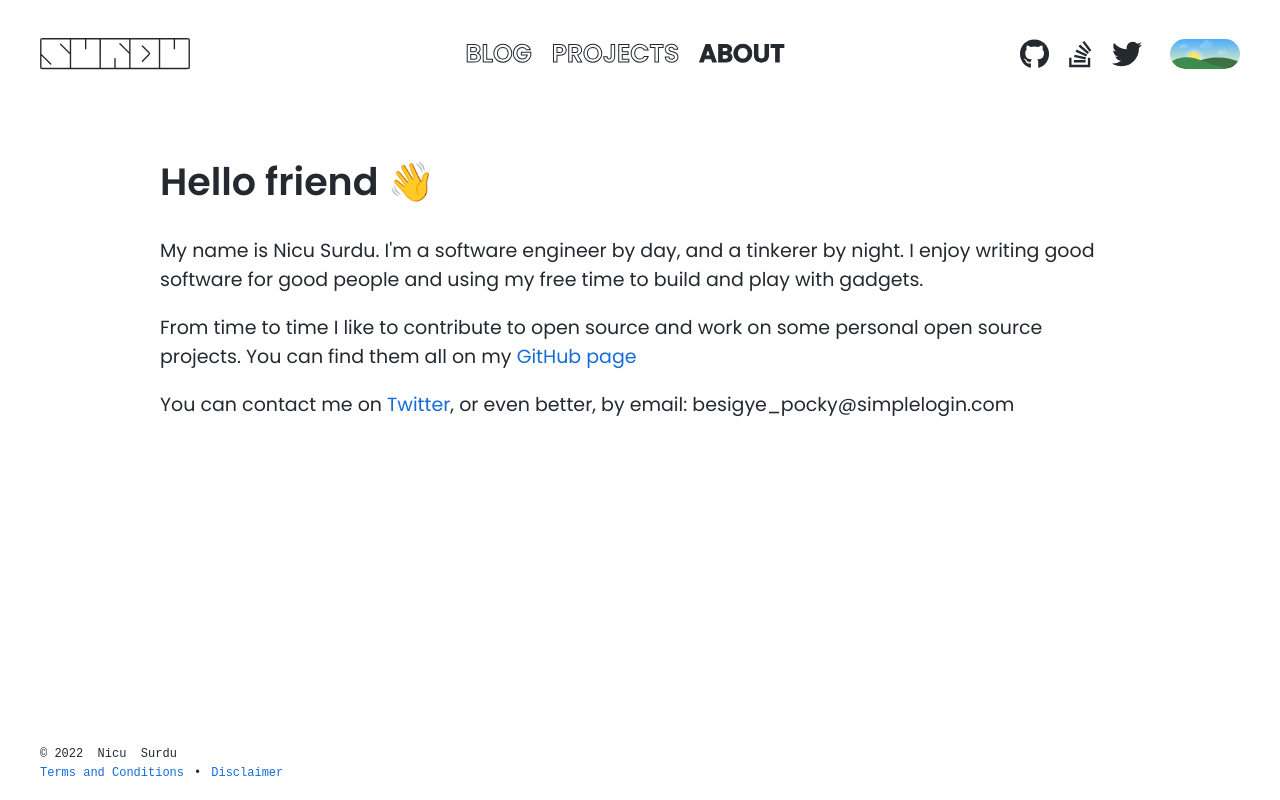
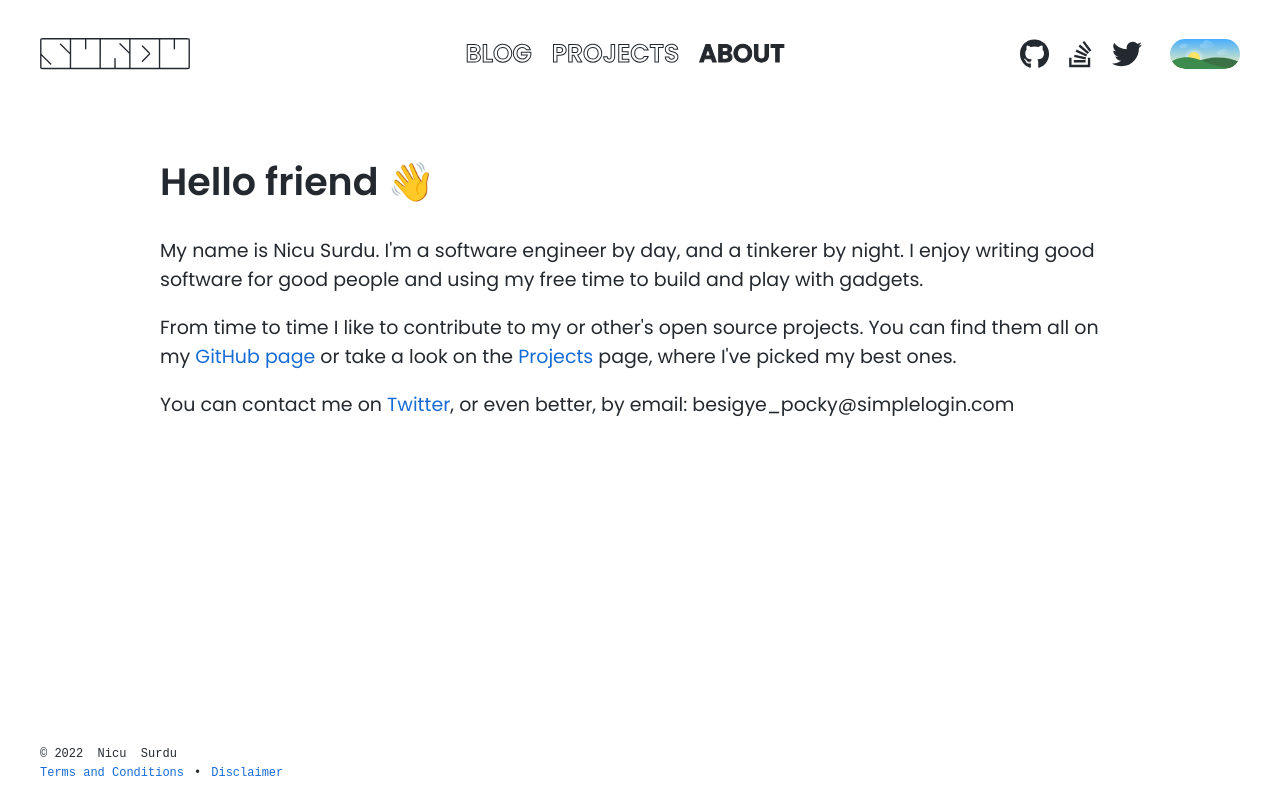
Before and after one commit to surdu/surdu.me, a Next.js app: page /about in a window 1280 px wide. Built offline with nearby package versions, Linux system fonts and the light colour scheme.

Commit message:
Converted about page to markdown

```diff
--- a/package.json
+++ b/package.json
@@ -3,11 +3,11 @@
 	"version": "0.1.0",
 	"private": true,
 	"scripts": {
-    "dev": "next dev",
+		"start": "next dev",
 		"setup-github-pages": "touch ./out/.nojekyll && cp CNAME ./out",
 		"build": "next build && next export",
 		"test-build": "npm run build && cd out && python3 -m http.server",
-    "start": "next start",
+		"start:next": "next start",
 		"lint": "next lint"
 	},
 	"dependencies": {
--- a/pages/about.tsx
+++ b/pages/about.tsx
@@ -1,28 +1,27 @@
 import Layout from "~/components/Layout/Layout";
+import Markdown from "~/components/Markdown";
 import Meta from "~/components/Meta";
 
+const content = `
+# Hello friend 👋
+
+My name is Nicu Surdu. I'm a software engineer by day, and a
+tinkerer by night. I enjoy writing good software for good people and
+using my free time to build and play with gadgets.
+
+From time to time I like to contribute to my or other's open source
+projects. You can find them all on my [GitHub page](https://github.com/surdu)
+or take a look on the [Projects](/projects) page, where I've picked my best ones.
+
+You can contact me on [Twitter](https://twitter.com/surdume),
+or even better, by email: besigye_pocky@simplelogin.com
+`;
+
 export default function Home() {
-  return (
-    <Layout>
-      <Meta title="About Nicu Surdu" />
-
-      <h1>Hello friend 👋</h1>
-      <p>
-        My name is Nicu Surdu. I&apos;m a software engineer by day, and a
-        tinkerer by night. I enjoy writing good software for good people and
-        using my free time to build and play with gadgets.
-      </p>
-
-      <p>
-        From time to time I like to contribute to open source and work on some
-        personal open source projects. You can find them all on my{" "}
-        <a href="https://github.com/surdu">GitHub page</a>
-      </p>
-
-      <p>
-        You can contact me on <a href="https://twitter.com/surdume">Twitter</a>,
-        or even better, by email: besigye_pocky@simplelogin.com
-      </p>
-    </Layout>
-  );
+	return (
+		<Layout>
+			<Meta title="About Nicu Surdu" />
+			<Markdown>{content}</Markdown>
+		</Layout>
+	);
 }
```
Lines whose indentation alone changed are shown as unchanged.
